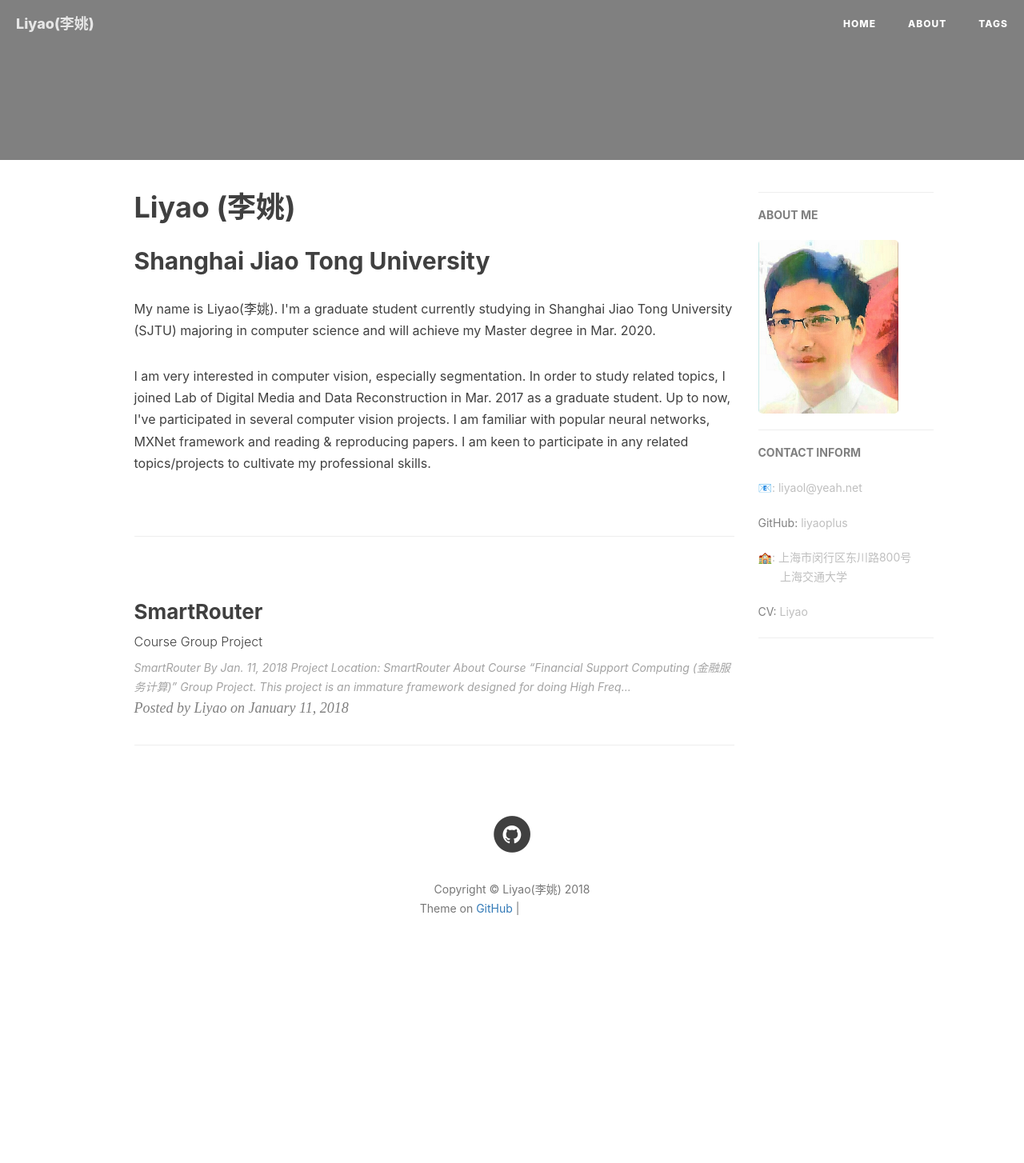
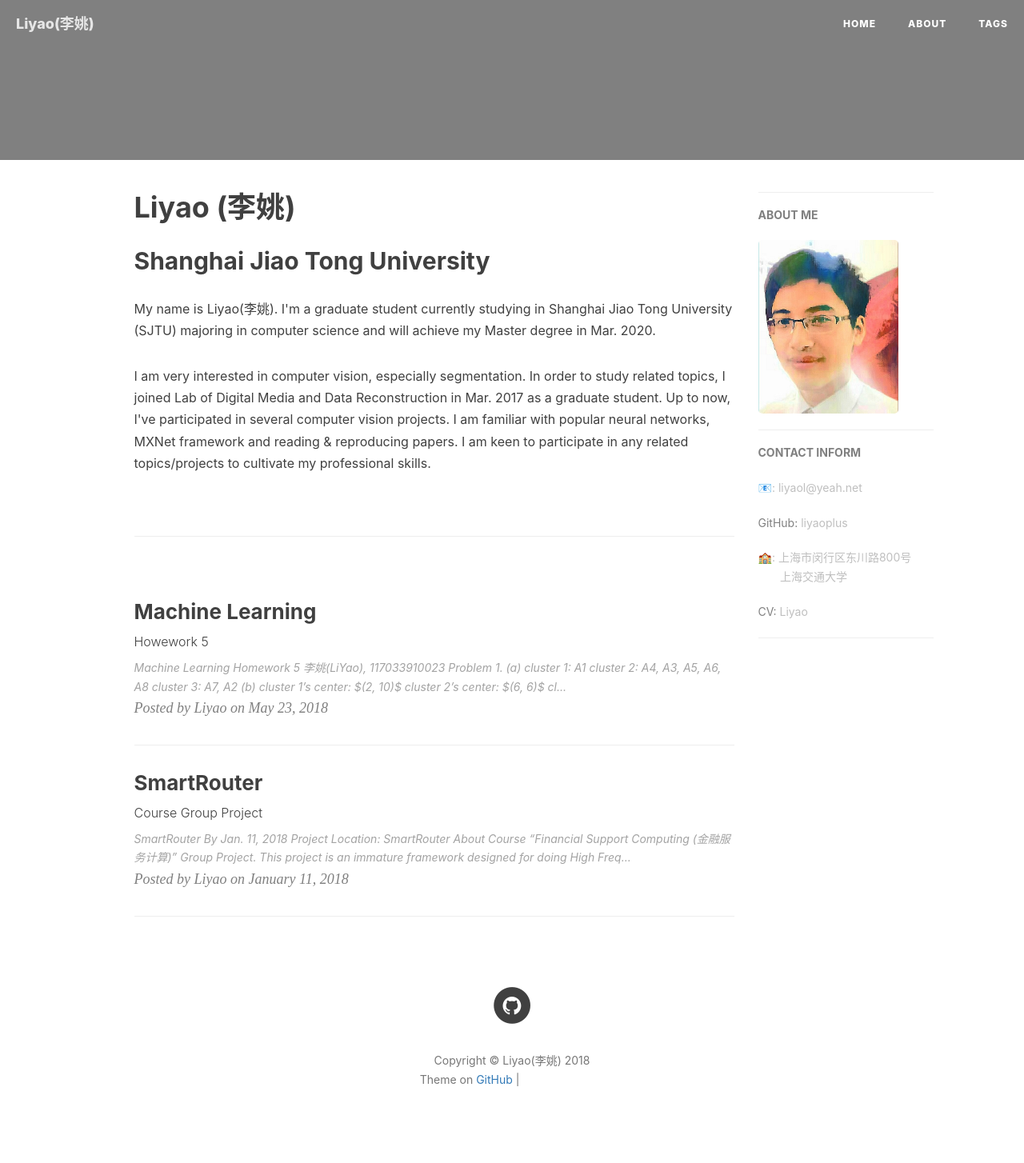
Before and after one commit to liyaoplus/liyaoplus.github.io, a Jekyll site: the page built from index.html, in a window 1280 px wide. Shown: the whole page at 80% size. Built offline with Jekyll 4.4.1, drawn with Linux system fonts in a browser that asks for light colours; nearby versions of some CDN libraries; the list of posts is cut into pages by our own code; comment, search, counter and statistics services are not loaded; a file with an impossible date is left out; before the commit the page ends 1240 px from its top, so only the background shows below that; grey boxes are pictures that could not be loaded.

Commit message:
Update and rename 2017-05-23-mlhw5-math.md to 2018-05-23-mlhw5-math.md

```diff
--- a/_posts/2017-05-23-mlhw5-math.md
+++ b/_posts/2018-05-23-mlhw5-math.md
@@ -1,9 +1,9 @@
 ---
 layout:     post
-title:
-subtitle:
-date:
-author:
+title:      Machine Learning
+subtitle:   Howework 5
+date:       2018-05-23
+author:     Liyao
 header-img:
 catalog:    true
 tags:
```
